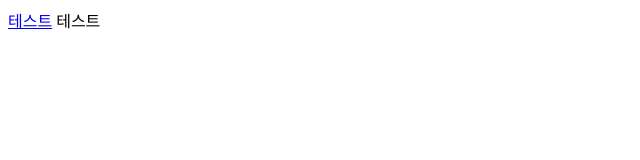
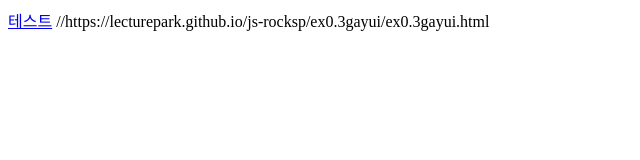
Before and after one commit to lecturepark/js-rocksp, a plain HTML site: page index.html in a window 1280 px wide. Shown: the whole page, without its empty margins (0-640 px from the left). Drawn offline with Linux system fonts and the light colour scheme.

Commit message:
Update index.html

```diff
--- a/index.html
+++ b/index.html
@@ -6,6 +6,6 @@
 </head>
 <body>
     <a href="ex0.3gayui/ex0.3gayui.html">테스트</a>
-    테스트
 </body>
 </html>
+//https://lecturepark.github.io/js-rocksp/ex0.3gayui/ex0.3gayui.html
```
